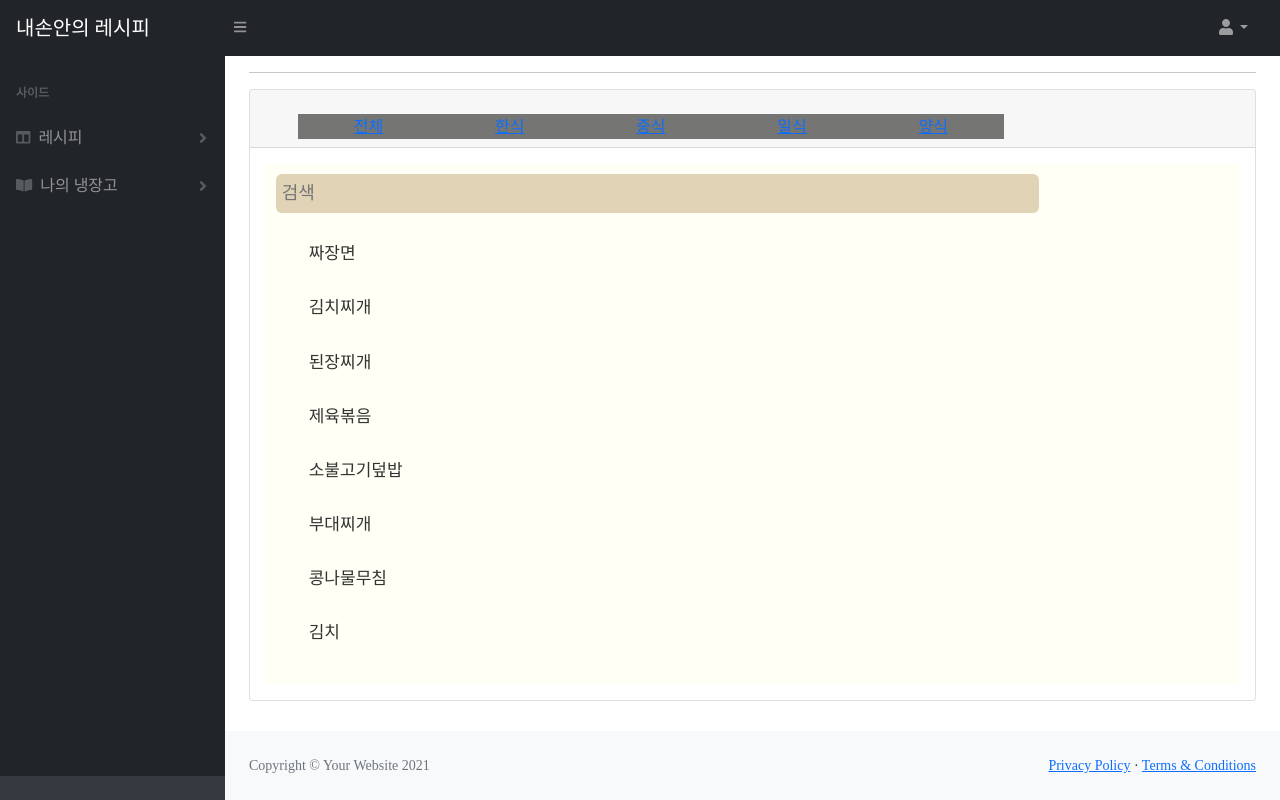
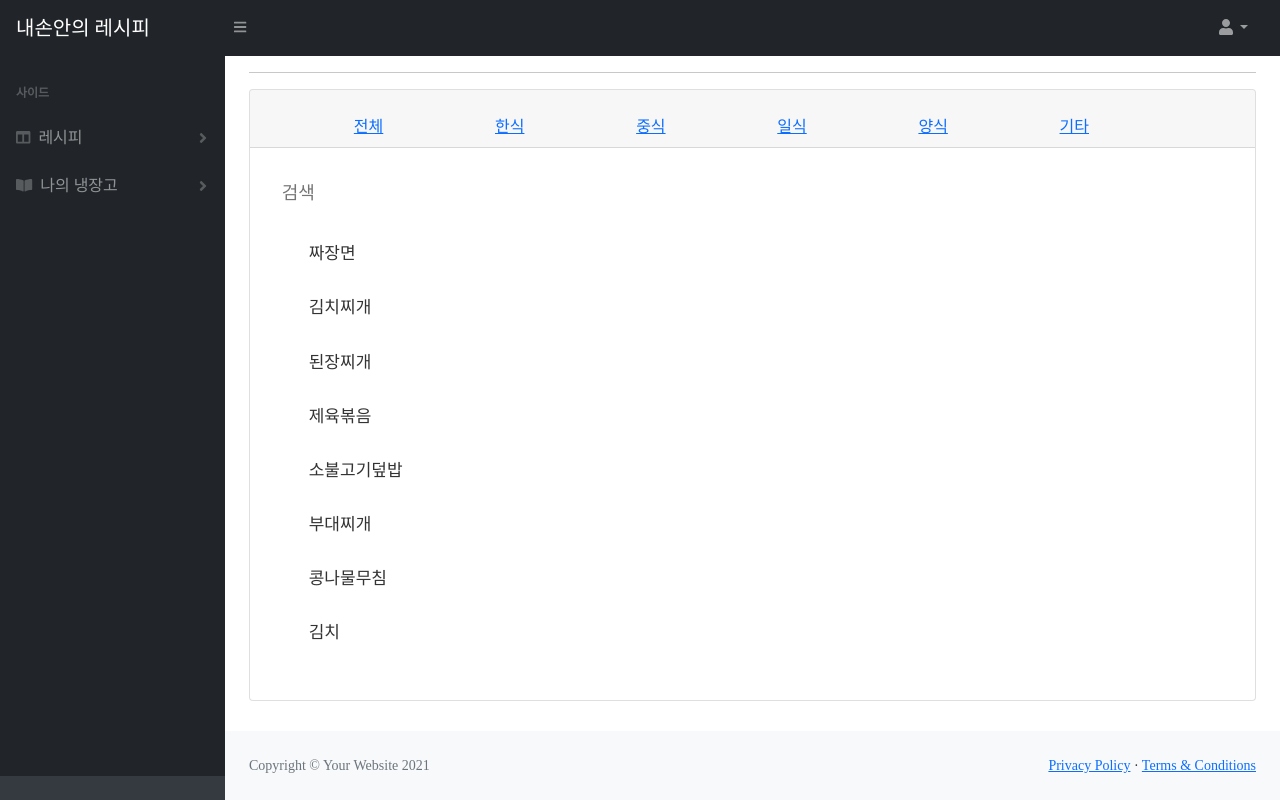
Before and after one commit to zzazan96/FoodProject, a Django app: page / in a window 1280 px wide. Run offline with Django 3.2, Linux system fonts and the light colour scheme; some libraries are stand-ins or nearby versions.

Commit message:
munu back

```diff
--- a/Project/Project/App/static/CSS/menu1.css
+++ b/Project/Project/App/static/CSS/menu1.css
@@ -4,6 +4,5 @@
 	height: 100%;
 	line-height: 25px;
 	text-align: center;
-	background: #757574;
 	list-style: none;
 }
--- a/Project/Project/App/static/CSS/test.css
+++ b/Project/Project/App/static/CSS/test.css
@@ -8,20 +8,20 @@ body{
   margin: 10px auto;
 }
 .header{
-  background: #ECDFBF;
+  background: #fff;
   overflow: hidden;
   padding: 20px;
   text-align: center;
 }
 .header h1{
   text-transform: uppercase;
-  color: white;
+  color: black;
   margin: 0;
   margin-bottom: 8px;
 }
 #value{
   border: none;
-  background: #E0D3B6;
+  background: #fff;
   padding: 6px;
   font-size: 18px;
   width: 80%;
@@ -32,7 +32,7 @@ body{
   outline: none;
 }
 .container{
-  background: #FFFFF5;
+  background: #FFFFFF;
   padding: 1%;
 }
 .item{
@@ -43,8 +43,8 @@ body{
 .icon{
   width: 25px;
   height: 25px;
-  background: #E0D3B6;
-  color: white;
+  background: #fff;
+  color: gray;
   font-size: 15px;
   text-align: center;
   line-height: 25px;
--- a/Project/Project/App/templates/webApp/Userlist.html
+++ b/Project/Project/App/templates/webApp/Userlist.html
@@ -90,6 +90,7 @@
                                         <li><a href="#">중식</a></li>
                                         <li><a href="#">일식</a></li>
                                         <li><a href="#">양식</a></li>
+                                        <li><a href="#">기타</a></li>
                                     </ul>
                                 </div>
                                     <a href="/Userlist/listsave" class="button1" style="float: right;">레시피 등록</a>
--- a/Project/Project/App/templates/webApp/list.html
+++ b/Project/Project/App/templates/webApp/list.html
@@ -90,6 +90,7 @@
                                         <li><a href="#">중식</a></li>
                                         <li><a href="#">일식</a></li>
                                         <li><a href="#">양식</a></li>
+                                        <li><a href="#">기타</a></li>
                                     </ul>
                                 </div>
                             </div>
```
